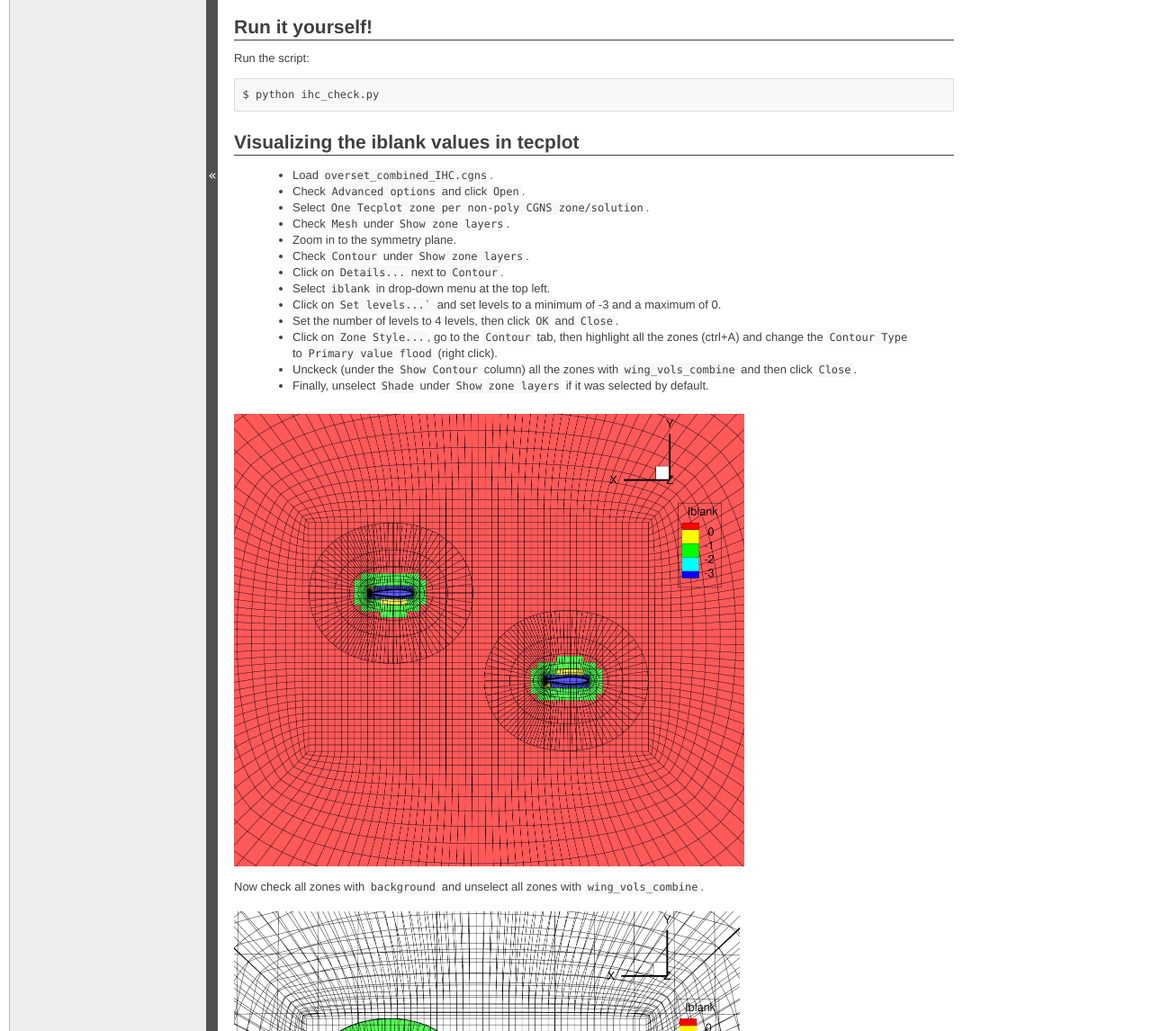
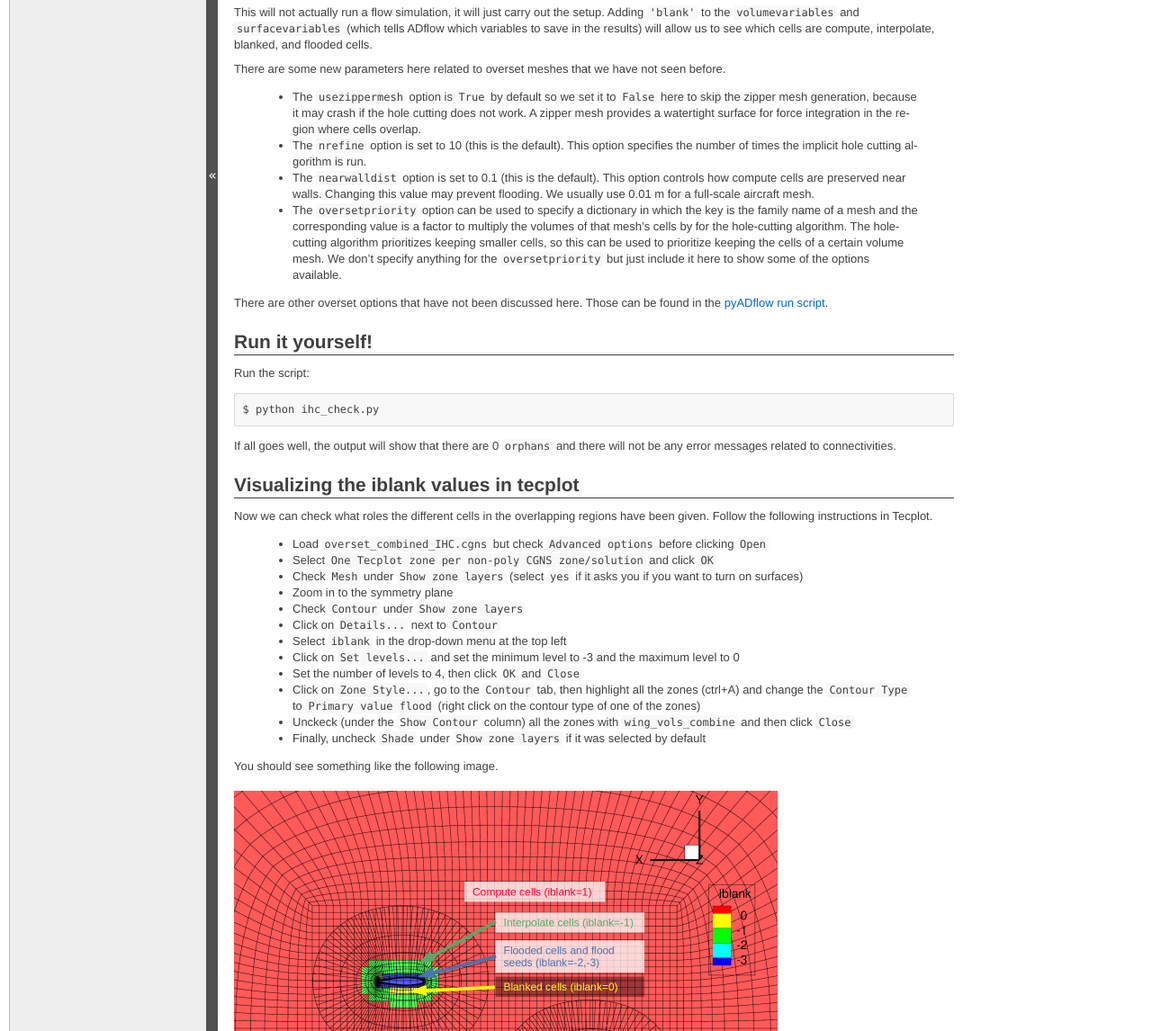
Before and after one commit to LMisTianWang/MACHtutorial, a Sphinx documentation site: the page built from doc/overset_ihcc.rst, in a window 1280 px wide and 1400 px high, scrolled down 420 px, cut to the strip 254-1400 px from the top of the window. Shown: the whole strip at 90% size. Built offline with Sphinx 7.4.7, drawn with Linux system fonts in a browser that asks for light colours; some of the changed text lies outside the part shown.

Commit message:
improvements to check_ihc part of the overset tutorial

````diff
--- a/doc/overset_ihcc.rst
+++ b/doc/overset_ihcc.rst
@@ -36,6 +36,21 @@
    :start-after: #rst start
    :end-before: #rst end
 
+This will not actually run a flow simulation, it will just carry out the setup.
+Adding ``'blank'`` to the ``volumevariables`` and ``surfacevariables`` (which tells ADflow which variables to save in the results) will allow us to see which cells are compute, interpolate, blanked, and flooded cells.
+
+There are some new parameters here related to overset meshes that we have not seen before.
+
+  - The ``usezippermesh`` option is ``True`` by default so we set it to ``False`` here to skip the zipper mesh generation, because it may crash if the hole cutting does not work. A zipper mesh provides a watertight surface for force integration in the region where cells overlap.
+
+  - The ``nrefine`` option is set to 10 (this is the default). This option specifies the number of times the implicit hole cutting algorithm is run.
+
+  - The ``nearwalldist`` option is set to 0.1 (this is the default). This option controls how compute cells are preserved near walls. Changing this value may prevent flooding. We usually use 0.01 m for a full-scale aircraft mesh.
+
+  - The ``oversetpriority`` option can be used to specify a dictionary in which the key is the family name of a mesh and the corresponding value is a factor to multiply the volumes of that mesh's cells by for the hole-cutting algorithm. The hole-cutting algorithm prioritizes keeping smaller cells, so this can be used to prioritize keeping the cells of a certain volume mesh. We don't specify anything for the ``oversetpriority`` but just include it here to show some of the options available.
+
+There are other overset options that have not been discussed here.
+Those can be found in the `pyADflow run script <https://github.com/mdolab/adflow/blob/master/python/pyADflow.py>`_.
 
 Run it yourself!
 ================================================================================
@@ -44,30 +59,36 @@
 
     $ python ihc_check.py
 
+If all goes well, the output will show that there are 0 ``orphans`` and there will not be any error messages related to connectivities.
+
 Visualizing the iblank values in tecplot
 ================================================================================
 
-  - Load ``overset_combined_IHC.cgns``.
-  - Check ``Advanced options`` and click ``Open``.
-  - Select ``One Tecplot zone per non-poly CGNS zone/solution``.
-  - Check ``Mesh`` under ``Show zone layers``.
-  - Zoom in to the symmetry plane.
-  - Check ``Contour`` under ``Show zone layers``.
-  - Click on ``Details...`` next to ``Contour``.
-  - Select ``iblank`` in drop-down menu at the top left.
-  - Click on ``Set levels...``` and set levels to a minimum of -3 and a maximum of 0.
-  - Set the number of levels to 4 levels, then click ``OK`` and ``Close``.
-  - Click on ``Zone Style...``, go to the ``Contour`` tab, then highlight all the zones (ctrl+A) and change the ``Contour Type`` to ``Primary value flood`` (right click).
-  - Unckeck (under the ``Show Contour`` column) all the zones with ``wing_vols_combine`` and then click ``Close``.
-  - Finally, unselect ``Shade`` under ``Show zone layers`` if it was selected by default.
+Now we can check what roles the different cells in the overlapping regions have been given.
+Follow the following instructions in Tecplot.
+
+  - Load ``overset_combined_IHC.cgns`` but check ``Advanced options`` before clicking ``Open``
+  - Select ``One Tecplot zone per non-poly CGNS zone/solution`` and click ``OK``
+  - Check ``Mesh`` under ``Show zone layers`` (select ``yes`` if it asks you if you want to turn on surfaces)
+  - Zoom in to the symmetry plane
+  - Check ``Contour`` under ``Show zone layers``
+  - Click on ``Details...`` next to ``Contour``
+  - Select ``iblank`` in the drop-down menu at the top left
+  - Click on ``Set levels...`` and set the minimum level to -3 and the maximum level to 0
+  - Set the number of levels to 4, then click ``OK`` and ``Close``
+  - Click on ``Zone Style...``, go to the ``Contour`` tab, then highlight all the zones (ctrl+A) and change the ``Contour Type`` to ``Primary value flood`` (right click on the contour type of one of the zones)
+  - Unckeck (under the ``Show Contour`` column) all the zones with ``wing_vols_combine`` and then click ``Close``
+  - Finally, uncheck ``Shade`` under ``Show zone layers`` if it was selected by default
+
+You should see something like the following image.
 
 .. image:: images/overset_iblank_background.png
-  :scale: 25
+  :scale: 50
 
-Now check all zones with ``background`` and unselect all zones with ``wing_vols_combine``.
+Now turn on the contours of zones with ``background`` and turn off the contours of all zones with ``wing_vols_combine``.
 
 .. image:: images/overset_iblank_wings.png
-  :scale: 25
+  :scale: 50
 
 .. centered::
     :ref:`overset_volume_meshes` | :ref:`overset_analysis`
````
Also changed, not shown: doc/images/overset_iblank_background.png, doc/images/overset_iblank_wings.png.
